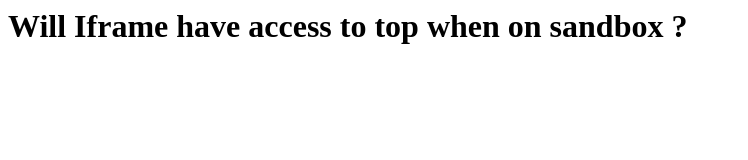
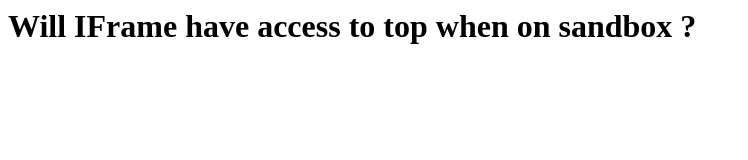
Before and after one commit to pooyaEst/rawhtmltest, a plain HTML site: page index.html in a window 1280 px wide. Shown: the whole page, without its empty margins (0-748 px from the left). Drawn offline with Linux system fonts and the light colour scheme.

Commit message:
Update index.html

```diff
--- a/index.html
+++ b/index.html
@@ -1,4 +1,4 @@
-<h1>Will Iframe have access to top when on sandbox ? </h1>
+<h1>Will IFrame have access to top when on sandbox ? </h1>
 <div id="result"></div>
 
 <script>
```
